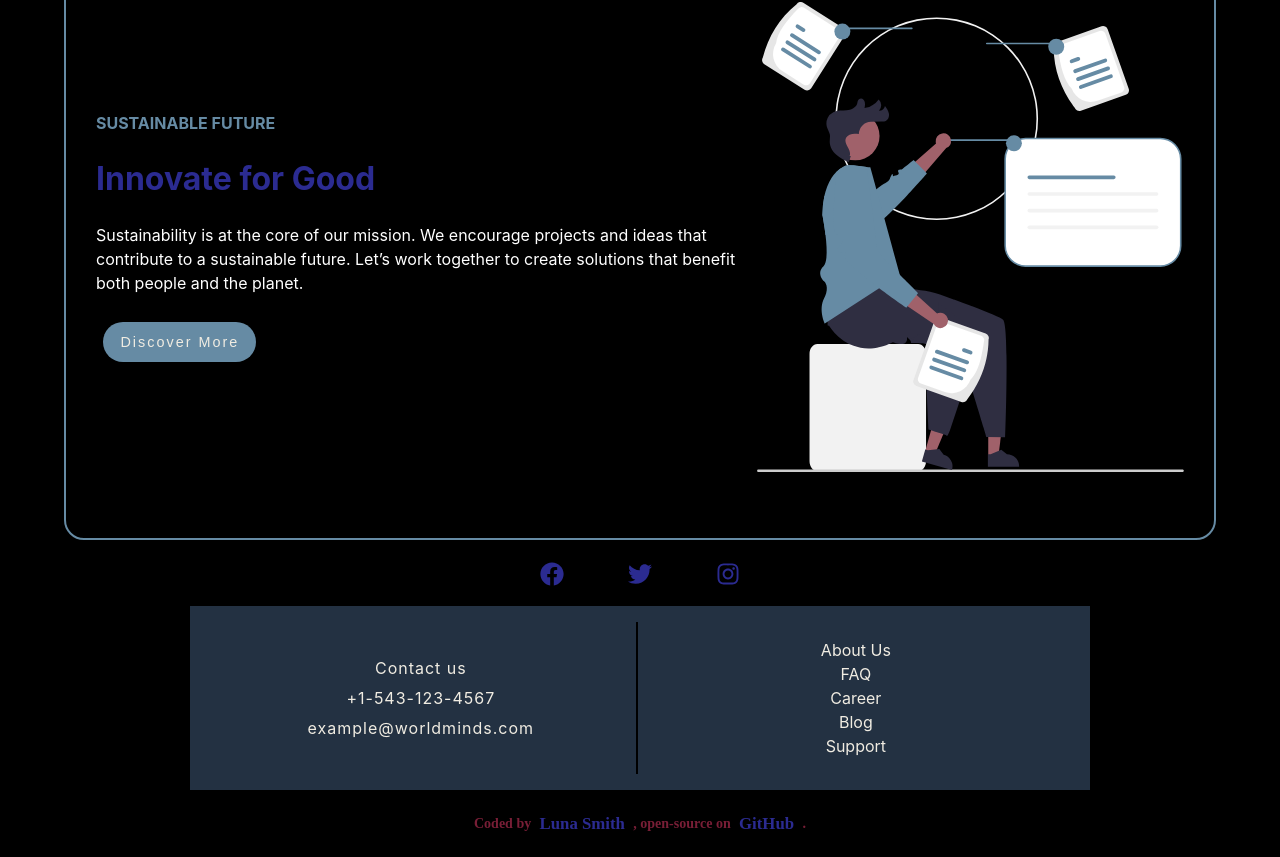
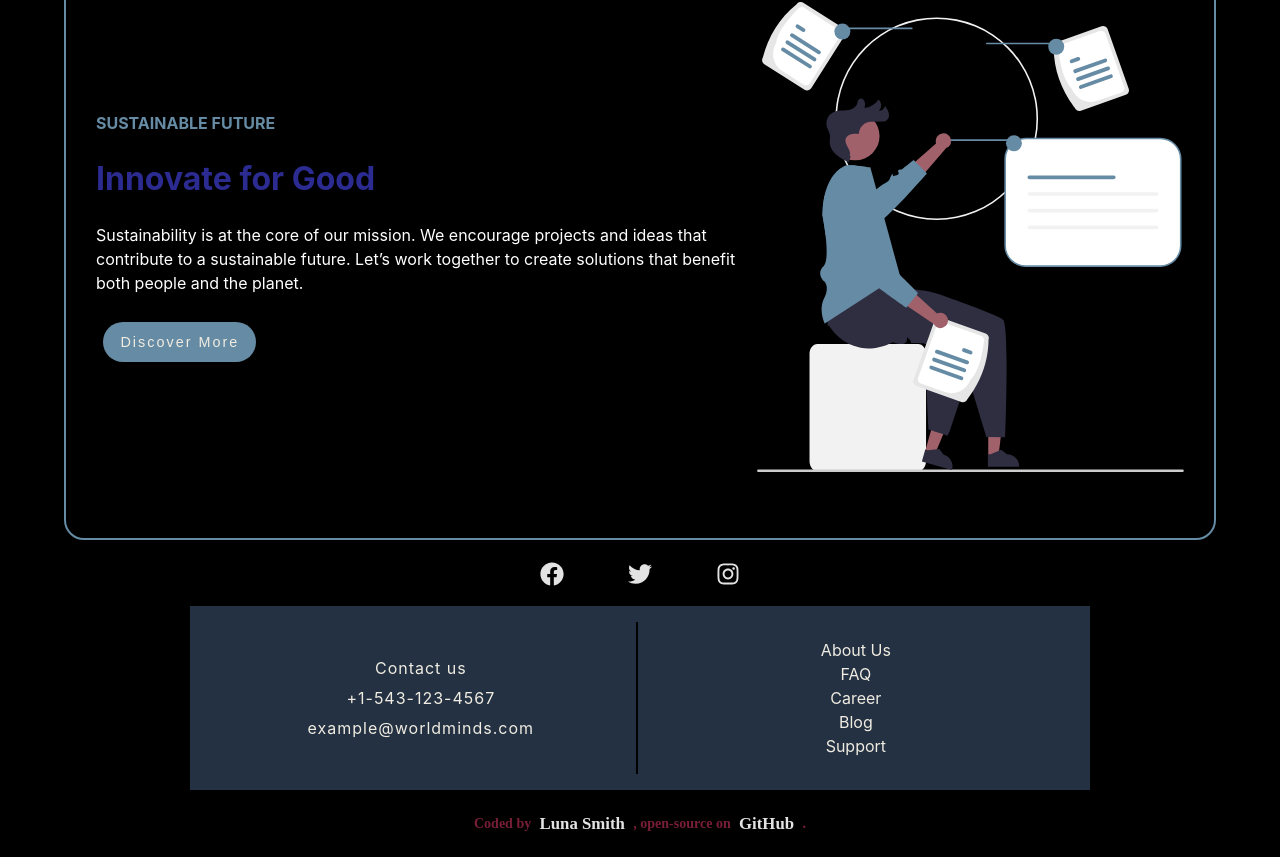
Before and after one commit to Lu-Smith/world-minds-react, a React (Vite) app: page / in a window 1280 px wide. Shown: the part 3960-4817 px from the top of the page. Built offline with nearby package versions, Linux system fonts and the light colour scheme.

Commit message:
Updated css in FooterLink.tsx

```diff
--- a/src/assets/FooterLink.tsx
+++ b/src/assets/FooterLink.tsx
@@ -3,7 +3,7 @@ import styled from 'styled-components';
 import { motion } from "framer-motion";
 
 const FooterLinkElement = styled.a`
-  color: #2b2b91;
+  color: #e3e3e3;
   padding: 0.4em 0.5em;
   text-decoration: none;
   transition: 200ms all ease;
@@ -11,7 +11,7 @@ const FooterLinkElement = styled.a`
   font-size: 1.2em;
 
   &:hover {
-    color: #781E36;
+    color: #668ba4;
   }
 `;
 
```
